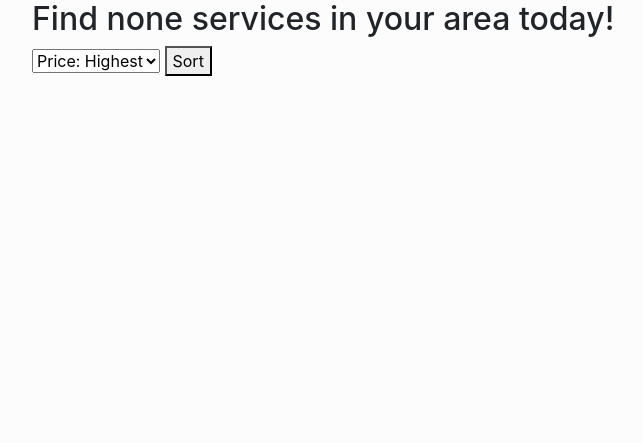
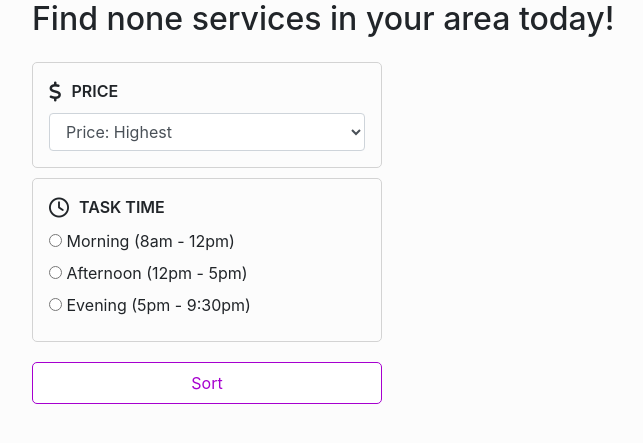
Before and after one commit to j-scu486/taskusagi, a Django app: page /bookings/booking_search/1 in a window 1280 px wide. Shown: the top 443 px of the page, without its empty margins (53-696 px from the left). Run offline with Django 3.2, Linux system fonts and the light colour scheme; some libraries are stand-ins or nearby versions.

Commit message:
added simple filters to booking search

```diff
--- a/booking/views.py
+++ b/booking/views.py
@@ -8,6 +8,7 @@
 from booking.models import ScheduleBooking, ScheduleBookingReview
 from booking.forms import ScheduleBookingForm, ScheduleBookingReviewForm
 from .ratings import r
+import datetime
 
 def booking_detail(request, id):
     booking = ScheduleBooking.objects.get(id=id)
@@ -55,9 +56,29 @@
 def booking_search(request, category):
     results = TaskCanDo.objects.filter(category=category)
     category_name = results[0].catagory_display() if results else None
+    time_pref = request.GET.get('task-time')
+    price = request.GET.get('price')
 
-    price = request.GET.get('price')
+    time_morning_1 = datetime.time(9,0,0)
+    time_morning_2 = datetime.time(12,0,0)
+
+    time_afternoon_1 = datetime.time(12,0,0)
+    time_afternoon_2 = datetime.time(17,0,0)
+
+    time_evening_1 = datetime.time(15,0,0)
+    time_evening_2 = datetime.time(20,0,0)
+
+    if time_pref == 'morning':
+        results = results.filter(tasker__schedule__start_time__range=(time_morning_1, time_morning_2)).distinct()
+    elif time_pref == 'afternoon':
+        results = results.filter(tasker__schedule__start_time__range=(time_afternoon_1, time_afternoon_2)).distinct()
+    elif time_pref == 'evening':
+        results = results.filter(tasker__schedule__start_time__range=(time_evening_1, time_evening_2)).distinct()
+    else:
+        pass
+
     results = results.order_by('-price') if price == 'high' else results.order_by('price')
+
 
     return render(request, 'booking/booking_search.html', {'results': results, 'category_name': category_name})
 
--- a/static/taskusagi/style.css
+++ b/static/taskusagi/style.css
@@ -3,6 +3,7 @@
 :root {
     --main-text-color: rgb(166, 0, 207);
     --main-text-hover: rgb(121, 0, 151);
+    --card-outline: rgb(211, 211, 211);
 }
 
 
@@ -27,7 +28,7 @@
 /* MY COMPONENTS */
 
 .card-custom {
-    border: 1px solid rgb(211, 211, 211);
+    border: 1px solid var(--card-outline);
     background-color: rgb(250, 250, 250);
     border-radius: 5px;
     padding: 1rem;
@@ -339,3 +340,29 @@
 #booking-search .info-2 {
     grid-area: info-2;
 }
+
+#booking-search .search-form-container {
+    margin-top: 1rem;
+}
+
+#booking-search .search-form-item {
+    border: 1px solid var(--card-outline);
+    border-radius: 5px;
+    padding: 1rem;
+    margin: 10px 0;
+
+}
+
+#booking-search .search-item-header {
+    font-weight: 600;
+    text-transform: uppercase;
+    margin-left: 10px;
+}
+
+#booking-search .search-form-radio {
+    margin-top: 10px;
+}
+
+#booking-search .search-form-control {
+    display: block;
+}
--- a/templates/booking/booking_search.html
+++ b/templates/booking/booking_search.html
@@ -7,11 +7,35 @@
     <div class="row">
         <div class="search-form col-md-4">
             <form method="GET">
-                <select name="price" id="price">
-                    <option value="high">Price: Highest</option>
-                    <option value="low">Price: Lowest</option>
-                </select>
-                <button type="submit">Sort</button>
+                <div class="search-form-container">
+                    <div class="search-form-item">
+                        <i class="fas fa-dollar-sign fa-lg"></i><span class="search-item-header">price</span>
+                        <select class="form-control" name="price" id="price" style="margin-top: 10px;">
+                            <option value="high">Price: Highest</option>
+                            <option value="low">Price: Lowest</option>
+                        </select>
+                    </div>
+                    <div class="search-form-item">
+                        <i class="far fa-clock fa-lg"></i><span class="search-item-header">task time</span>
+                        <div class="search-form-radio">
+                            <div class="search-form-control">
+                                <input type="radio" name="task-time" id="morning" value="morning">
+                                <label for="morning">Morning (8am - 12pm)</label>
+                            </div>
+                            <div class="search-form-control">
+                                <input type="radio" name="task-time" id="afternoon" value="afternoon">
+                                <label for="afternoon">Afternoon (12pm - 5pm)</label>
+                            </div>
+                            <div class="search-form-control">
+                                <input type="radio" name="task-time" id="evening" value="evening">
+                                <label for="evening">Evening (5pm - 9:30pm)</label>
+                            </div>
+                        </div>
+                    </div>
+
+                    <button type="submit" class="btn-custom-1" style="width: 100%; margin: 10px 0 10px 0;">Sort</button>
+                </div>
+
             </form>
         </div>
         <div class="search-taskers col-md-8">
@@ -104,7 +128,6 @@
 }
 
 myModalLink.forEach(modal => {
-
         fetch(`ajax/reviews/${modal.dataset.id}/`)
             .then(response => response.json())
             .then(data => {
```
